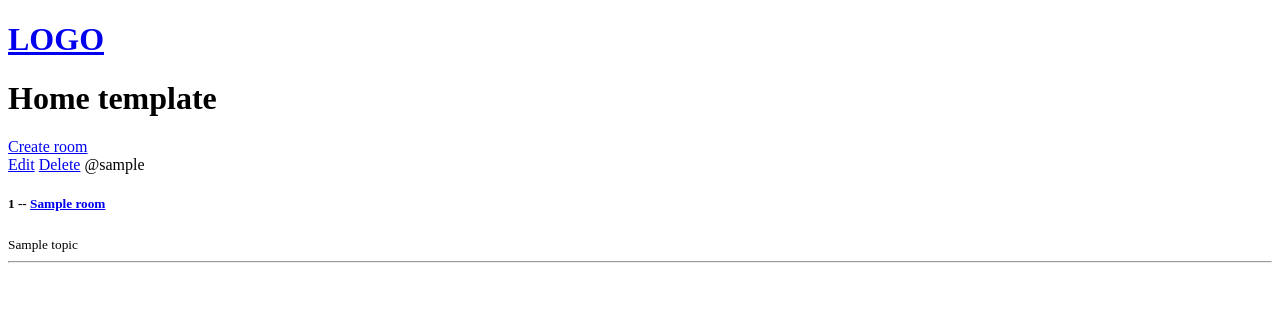
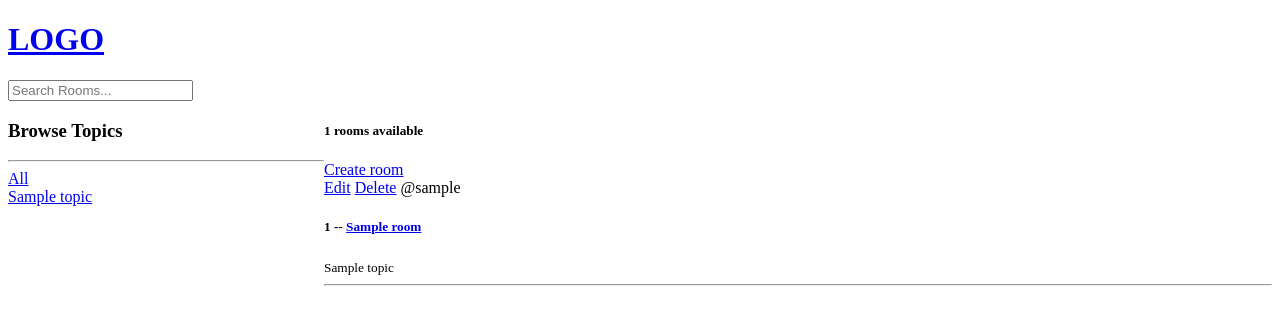
Before and after one commit to Cjones0985/itsc-3155-django, a Django app: template base/templates/base/home.html in a window 1280 px wide. Shown: the top 325 px of the page. Run offline with Django 5.2, Linux system fonts and the light colour scheme; the template is opened without the code that fills it: most values are stand-ins (such as "Sample title", 1, 10 or a date in 2020).

Commit message:
Search Features added

```diff
--- a/base/templates/base/home.html
+++ b/base/templates/base/home.html
@@ -2,10 +2,34 @@
 
 {% block content %}
 
-<h1>Home template</h1>
+<!-- <h1>Home template</h1> -->
+
+<style>
+    .home-container{
+        display: grid;
+        grid-template-columns: 1fr 3fr;
+    }
+</style>
+
+<div class="home-container">
 
     <div>
+        <h3>Browse Topics</h3>
+        <hr>
 
+        <div>
+            <a href="{% url 'home'%}">All</a>
+        </div>
+
+        {% for topic in topics %}
+            <div>
+                <a href="{% url 'home'%}?q={{topic.name}}">{{topic.name}}</a>
+            </div>
+        {% endfor %}
+    </div>
+
+    <div>
+        <h5>{{room_count}} rooms available</h5>
         <a href="{% url 'create-room' %}">Create room</a>
         <div>
             {% for room in rooms %}
@@ -22,5 +46,6 @@
             {% endfor %}
         </div>
     </div>
+</div>
 
 {% endblock %}
--- a/templates/navbar.html
+++ b/templates/navbar.html
@@ -1,3 +1,7 @@
 <a href="/">
     <h1>LOGO</h1>
 </a>
+
+<form method="GET" action="{% url 'home' %}">
+    <input type="text" name="q" placeholder="Search Rooms..."  />
+</form>
```
Also changed, not shown: base/views.py (+9 -3 lines). Lines whose indentation alone changed are shown as unchanged.
